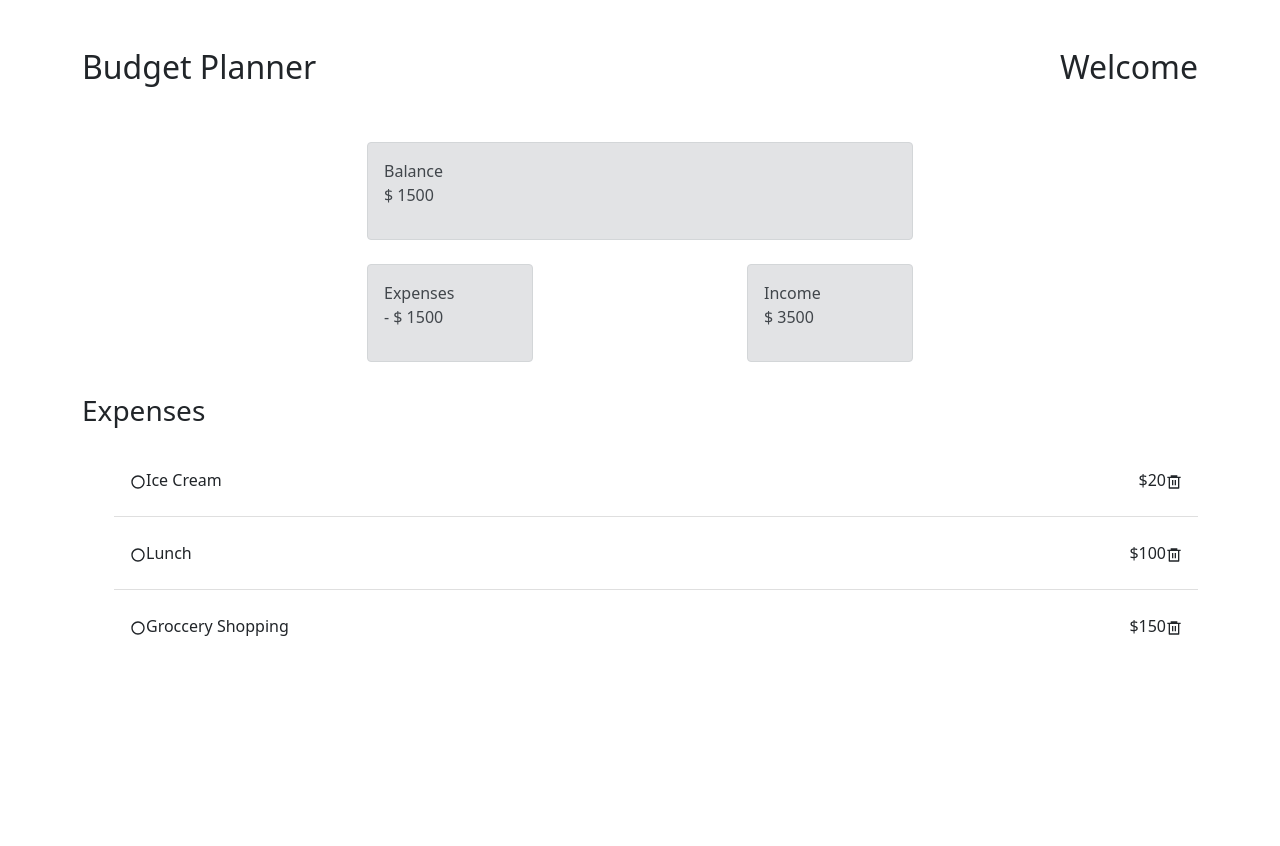
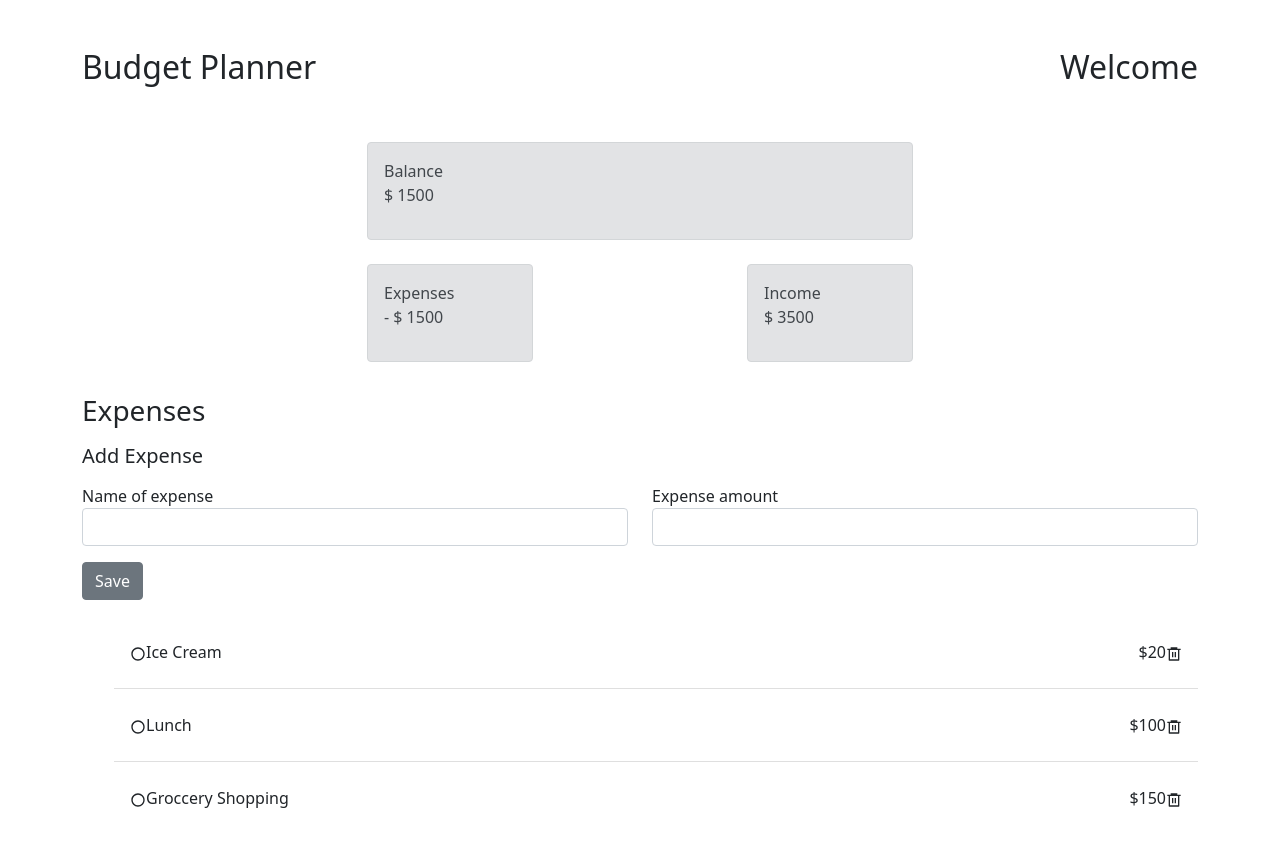
Before and after one commit to nikki-shahh/budget-planner, a React (Create React App) app: page / in a window 1280 px wide. Shown: the top 846 px of the page. Before the commit the page ends 800 px from the top, so only its background shows below. Built offline with nearby package versions, Linux system fonts and the light colour scheme.

Commit message:
adds add expense

```diff
--- a/src/App.js
+++ b/src/App.js
@@ -3,6 +3,7 @@
 import Expenses from './components/expense-view/expenses-total';
 import Income from './components/income-view/income-total';
 import ExpensesList from './components/expense-view/expense-list';
+import AddExpense from './components/expense-view/add-expense';
 import 'bootstrap/dist/css/bootstrap.min.css';
 import './App.css';
 
@@ -30,7 +31,14 @@
           </div>
         </div>
       </div>
+
       <h3 className='mt-3'>Expenses</h3>
+      <h5 className='mt-3'>Add Expense</h5>
+      <div className='row mt-3'>
+        <div className='col-sm'>
+          <AddExpense />
+        </div>
+      </div>
       <div className='row mt-3'>
         <div className='col-sm'>
           <ExpensesList />
--- a/src/components/expense-view/add-expense.js
+++ b/src/components/expense-view/add-expense.js
@@ -0,0 +1,37 @@
+import React from 'react';
+
+function AddExpense() {
+    return (
+        <form>
+            <div className="row">
+                <div className="col-sm">
+                    <label for="name"> Name of expense</label>
+                    <input
+                        required="required"
+                        type="text"
+                        className="form-control"
+                        id="name"
+                    ></input>
+                </div>
+                <div className="col-sm">
+                    <label for="cost"> Expense amount</label>
+                    <input
+                        required="required"
+                        type="text"
+                        className="form-control"
+                        id="cost"
+                    ></input>
+                </div>
+            </div>
+            <div className="row">
+                <div className="col-sm">
+                    <button type="submit" className="btn btn-secondary mt-3">
+                        Save
+                    </button>
+                </div>
+            </div>
+        </form>
+    );
+}
+
+export default AddExpense;
```
